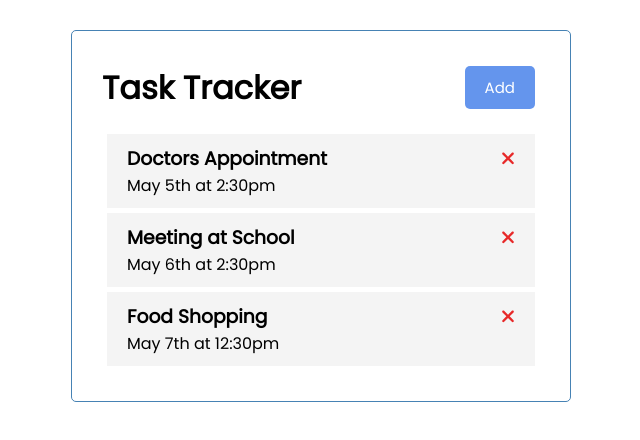
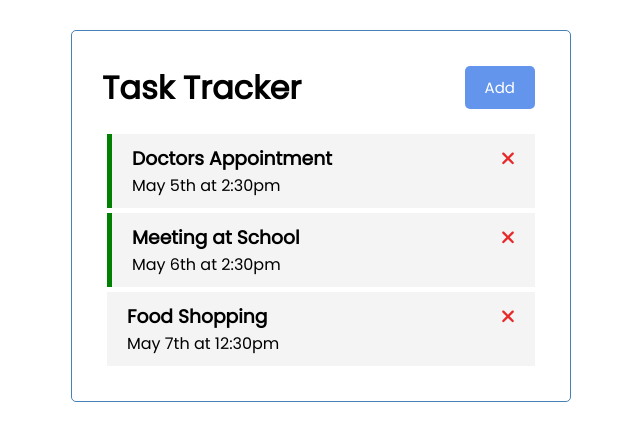
Before and after one commit to Petertran198/Task-tracker, an Angular app: page / in a window 1280 px wide. Shown: the top 440 px of the page, without its empty margins (319-959 px from the left). Built offline with nearby package versions, Linux system fonts and the light colour scheme; data requests are answered from the project's data file.

Commit message:
Added the ability to update task via USER INTERFACE did not update the task on server or TaskService  yet so if refresh all task will be reverted back to normal

```diff
--- a/src/app/components/task-item/task-item.component.html
+++ b/src/app/components/task-item/task-item.component.html
@@ -1,4 +1,8 @@
-<div class="task">
+<div
+  class="task"
+  (dblclick)="onToggle(task)"
+  [ngClass]="{ reminder: task.reminder }"
+>
   <h3>
     {{ task.text }}
     <fa-icon
--- a/src/app/components/task-item/task-item.component.ts
+++ b/src/app/components/task-item/task-item.component.ts
@@ -12,6 +12,7 @@ export class TaskItemComponent implements OnInit {
   @Input() task: Task;
   //Create a EventEmitter object and allow this to be outputted
   @Output() onDeleteTask: EventEmitter<Task> = new EventEmitter();
+  @Output() onToggleTask: EventEmitter<Task> = new EventEmitter();
   faTimes = faTimes;
 
   constructor() {}
@@ -22,4 +23,9 @@ export class TaskItemComponent implements OnInit {
   onDelete(task: Task) {
     this.onDeleteTask.emit(task);
   }
+
+  onToggle(task: Task) {
+    //Emit up task to update task when needed
+    this.onToggleTask.emit(task);
+  }
 }
--- a/src/app/components/tasks/tasks.component.html
+++ b/src/app/components/tasks/tasks.component.html
@@ -2,4 +2,5 @@
   *ngFor="let task of tasks"
   [task]="task"
   (onDeleteTask)="deleteTask(task)"
+  (onToggleTask)="toggleTask(task)"
 ></app-task-item>
--- a/src/app/components/tasks/tasks.component.ts
+++ b/src/app/components/tasks/tasks.component.ts
@@ -22,4 +22,7 @@ export class TasksComponent implements OnInit {
         () => (this.tasks = this.tasks.filter((t) => t.id !== task.id))
       );
   }
+  toggleTask(task: Task) {
+    task.reminder = !task.reminder;
+  }
 }
```
Also changed, not shown: 1 other file (tests, documents, lock files or other folders).
